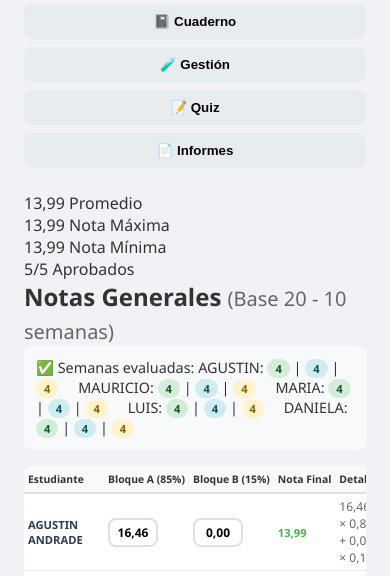
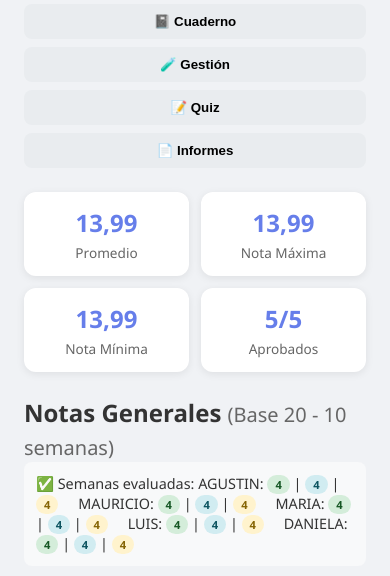
Before and after one commit to labfqfciensucv/sistema-calificaciones, a Flask app: page /admin in a window 390 px wide. Shown: the part 211-787 px from the top of the page. Run offline with Flask 3, Linux system fonts and the light colour scheme; the visitor is signed in with stand-in values (Sample User, id 1).

Commit message:
Update style.css

```diff
--- a/static/style.css
+++ b/static/style.css
@@ -496,13 +496,213 @@ footer {
         padding: 24px;
     }
 
+/* ============ ESTADÍSTICAS ============ */
+
+.stats-container {
+    display: grid;
+    grid-template-columns: repeat(auto-fit, minmax(180px, 1fr));
+    gap: 16px;
+    margin-bottom: 24px;
+}
+
+.stat-card {
+    background: var(--bg-secondary, white);
+    padding: 20px;
+    border-radius: 12px;
+    text-align: center;
+    box-shadow: var(--card-shadow, 0 2px 8px rgba(0,0,0,0.08));
+    transition: transform 0.2s;
+}
+
+.stat-card:hover {
+    transform: translateY(-4px);
+}
+
+.stat-value {
+    display: block;
+    font-size: 2rem;
+    font-weight: 700;
+    color: #667eea;
+    font-variant-numeric: tabular-nums;
+}
+
+.stat-value.green {
+    color: #4CAF50;
+}
+
+.stat-value.orange {
+    color: #FF9800;
+}
+
+.stat-value.red {
+    color: #f44336;
+}
+
+.stat-label {
+    display: block;
+    font-size: 0.85rem;
+    color: var(--text-secondary, #666);
+    margin-top: 4px;
+}
+
+/* Distribución de notas */
+.distribucion-container {
+    display: flex;
+    gap: 8px;
+    align-items: flex-end;
+    height: 120px;
+    padding: 16px;
+    background: var(--bg-secondary, white);
+    border-radius: 12px;
+    margin-top: 16px;
+}
+
+.barra-distribucion {
+    flex: 1;
+    display: flex;
+    flex-direction: column;
+    align-items: center;
+    height: 100%;
+    justify-content: flex-end;
+}
+
+.barra {
+    width: 100%;
+    max-width: 40px;
+    background: linear-gradient(180deg, #667eea, #764ba2);
+    border-radius: 4px 4px 0 0;
+    min-height: 4px;
+    transition: height 0.5s ease;
+}
+
+.barra-label {
+    font-size: 0.7rem;
+    color: var(--text-secondary, #666);
+    margin-top: 4px;
+    text-align: center;
+}
+
+/* ============ FEEDBACK VISUAL ============ */
+
+/* Input loading */
+.admin-table input[type="text"].editable-comma.loading {
+    border-color: #FF9800 !important;
+    background: #fff8e1 !important;
+    animation: pulse 1s ease-in-out infinite;
+}
+
+@keyframes pulse {
+    0%, 100% { opacity: 1; }
+    50% { opacity: 0.6; }
+}
+
+/* Toast notifications */
+.toast-container {
+    position: fixed;
+    bottom: 20px;
+    right: 20px;
+    z-index: 9999;
+    display: flex;
+    flex-direction: column;
+    gap: 8px;
+    max-width: 400px;
+}
+
+.toast {
+    padding: 14px 20px;
+    border-radius: 8px;
+    color: white;
+    font-weight: 500;
+    box-shadow: 0 4px 12px rgba(0,0,0,0.3);
+    animation: slideIn 0.3s ease;
+    display: flex;
+    align-items: center;
+    gap: 12px;
+}
+
+.toast-success { background: #4CAF50; }
+.toast-error { background: #f44336; }
+.toast-info { background: #2196F3; }
+.toast-warning { background: #FF9800; }
+
+.toast-icon {
+    font-size: 1.2rem;
+}
+
 @keyframes slideIn {
     from { transform: translateX(100%); opacity: 0; }
     to { transform: translateX(0); opacity: 1; }
 }
+
 @keyframes slideOut {
     from { transform: translateX(0); opacity: 1; }
     to { transform: translateX(100%); opacity: 0; }
 }
 
+/* ============ BOTONES DE EXPORTACIÓN ============ */
+
+.btn-export {
+    display: inline-flex;
+    align-items: center;
+    gap: 8px;
+    padding: 10px 20px;
+    border: none;
+    border-radius: 8px;
+    font-weight: 600;
+    cursor: pointer;
+    transition: all 0.3s;
+    font-size: 0.9rem;
 }
+
+.btn-export-pdf {
+    background: #f44336;
+    color: white;
+}
+
+.btn-export-pdf:hover {
+    background: #d32f2f;
+    transform: translateY(-2px);
+}
+
+.btn-export-print {
+    background: #607d8b;
+    color: white;
+}
+
+.btn-export-print:hover {
+    background: #455a64;
+    transform: translateY(-2px);
+}
+
+.admin-actions .btn-export {
+    background: #2196F3;
+    color: white;
+}
+
+.admin-actions .btn-export:hover {
+    background: #1976D2;
+    transform: translateY(-2px);
+}
+
+/* ============ RESPONSIVE PARA ESTADÍSTICAS ============ */
+
+@media (max-width: 768px) {
+    .stats-container {
+        grid-template-columns: repeat(2, 1fr);
+        gap: 12px;
+    }
+
+    .stat-card {
+        padding: 14px;
+    }
+
+    .stat-value {
+        font-size: 1.5rem;
+    }
+
+    .distribucion-container {
+        height: 80px;
+        padding: 12px;
+    }
+}
+}
```
